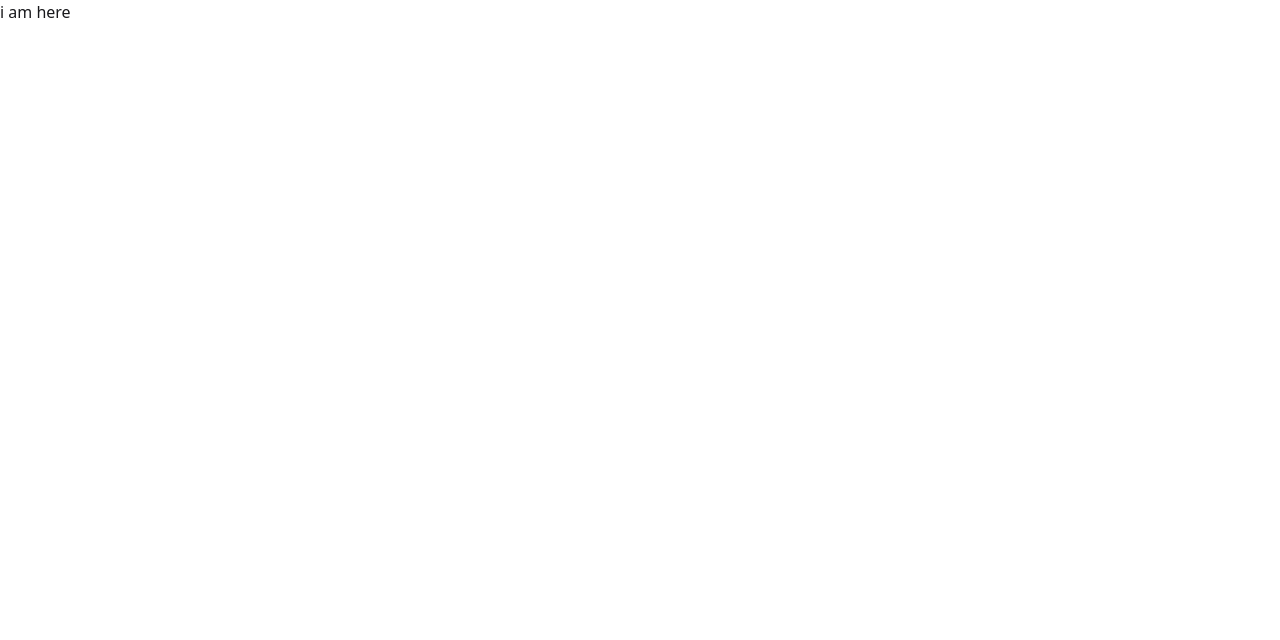
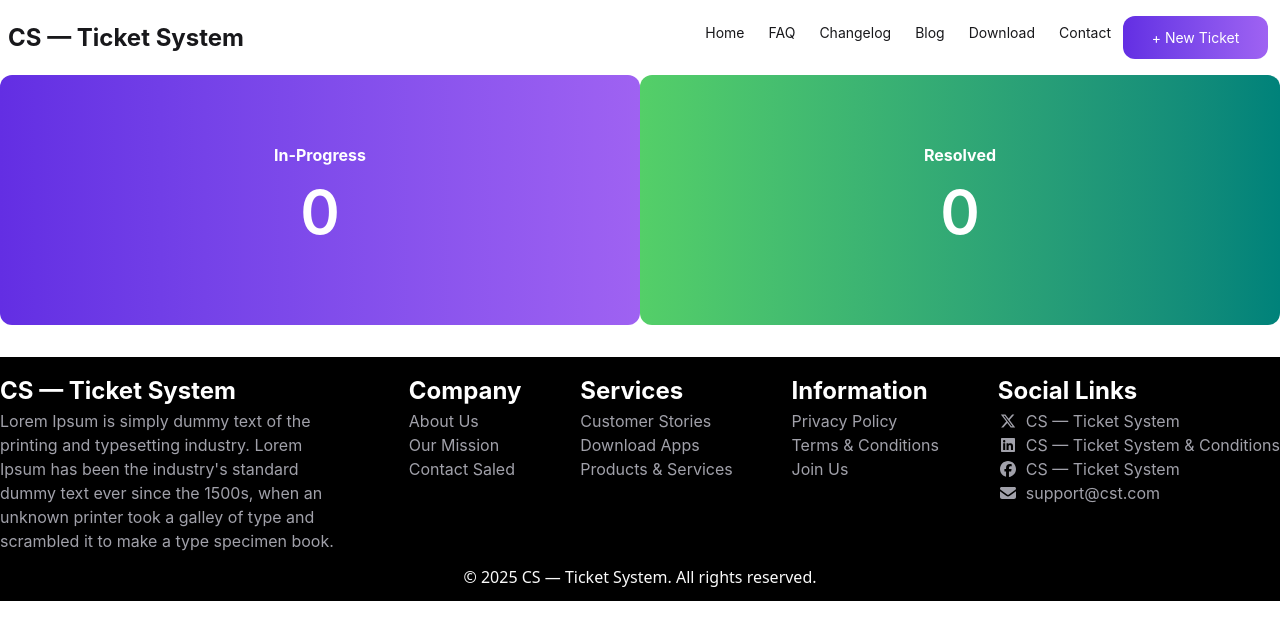
Before and after one commit to muksedaaktar/Assignment-ticket_7, a React (Vite) app: page / in a window 1280 px wide. Shown: the top 640 px of the page. Built offline with nearby package versions, Linux system fonts and the light colour scheme.

Commit message:
navbar banner footer complete

```diff
--- a/package.json
+++ b/package.json
@@ -10,6 +10,11 @@
     "preview": "vite preview"
   },
   "dependencies": {
+    "@fortawesome/fontawesome-svg-core": "^7.0.1",
+    "@fortawesome/free-brands-svg-icons": "^7.0.1",
+    "@fortawesome/free-regular-svg-icons": "^7.0.1",
+    "@fortawesome/free-solid-svg-icons": "^7.0.1",
+    "@fortawesome/react-fontawesome": "^3.0.2",
     "@tailwindcss/vite": "^4.1.13",
     "react": "^19.1.1",
     "react-dom": "^19.1.1",
--- a/src/App.jsx
+++ b/src/App.jsx
@@ -1,12 +1,23 @@
 
 import './App.css'
+import Navbar from './components/Navbar/Navbar'
+import Banner from './components/Navbar/Banner/Banner'
+import Footer from './components/Navbar/Footer/Footer'
+
+
+
 
 function App() {
 
 
   return (
     <>
-     i am here
+    <Navbar></Navbar>
+    <Banner></Banner>
+    <Footer></Footer>
+
+
+
     </>
   )
 }
--- /dev/null
+++ b/src/components/Navbar/Banner/Banner.jsx
@@ -0,0 +1,22 @@
+import React from 'react';
+
+
+const Banner = () => {
+    return (
+        <div className='max-w-[1440px] mx-auto inter flex justify-between'>
+        <div className='w-[708px] h-[250px] bg-gradient-to-r from-[#632EE3]  to-[#9F62F2] text-white rounded-xl flex flex-col justify-center items-center mb-8 font-bold '>
+            <h1>In-Progress</h1>
+            <p className='font-semibold text-[60px]'><span>0</span></p>
+
+        </div>
+        <div className='w-[708px] h-[250px] bg-gradient-to-r from-[#54CF68]  to-[#00827A] text-white rounded-xl flex flex-col justify-center items-center font-bold mb-8'>
+            <h1>Resolved</h1>
+            <p className='font-semibold text-[60px]'><span>0</span></p>
+
+        </div>
+
+        </div>
+    );
+};
+
+export default Banner;
--- /dev/null
+++ b/src/components/Navbar/Footer/Footer.jsx
@@ -0,0 +1,51 @@
+import React from 'react';
+import { FontAwesomeIcon } from '@fortawesome/react-fontawesome'
+import { faEnvelope } from '@fortawesome/free-solid-svg-icons'
+import { faFacebook, faLinkedin, faXTwitter } from '@fortawesome/free-brands-svg-icons'
+const Footer = () => {
+    return (
+        <div className='bg-black pt-4'>
+            <div className='max-w-[1440px] mx-auto inter flex justify-between text-white'>
+                <div className='w-[350px]'>
+                    <h1 className='font-bold text-[24px]'>CS — Ticket System</h1>
+                    <p className='text-[#A1A1AA]'>Lorem Ipsum is simply dummy text of the printing and typesetting industry. Lorem Ipsum has been the industry's standard dummy text ever since the 1500s, when an unknown printer took a galley of type and scrambled it to make a type specimen book.</p>
+
+                </div>
+                <div>
+                    <h1 className='font-bold text-[24px]'>Company</h1>
+                    <p className='text-[#A1A1AA]'>About Us</p>
+                    <p className='text-[#A1A1AA]'>Our Mission</p>
+                    <p className='text-[#A1A1AA]'>Contact Saled</p>
+
+                </div>
+                <div>
+                    <h1 className='font-bold text-[24px]'>Services</h1>
+                    <p className='text-[#A1A1AA]'>Customer Stories</p>
+                    <p className='text-[#A1A1AA]'>Download Apps</p>
+                    <p className='text-[#A1A1AA]'>Products & Services</p>
+
+
+                </div>
+                <div>
+                    <h1 className='font-bold text-[24px]'>Information</h1>
+                    <p className='text-[#A1A1AA]'>Privacy Policy</p>
+                    <p className='text-[#A1A1AA]'>Terms & Conditions</p>
+                    <p className='text-[#A1A1AA]'>Join Us</p>
+
+                </div>
+                <div>
+                    <h1 className='font-bold text-[24px]'>Social Links</h1>
+                    <p className='text-[#A1A1AA]'><FontAwesomeIcon icon={faXTwitter} className="mr-2" />CS — Ticket System</p>
+                    <p className='text-[#A1A1AA]'><FontAwesomeIcon icon={faLinkedin} className="mr-2" />CS — Ticket System & Conditions</p>
+                    <p className='text-[#A1A1AA]'><FontAwesomeIcon icon={faFacebook} className="mr-2" />CS — Ticket System</p>
+                    <p className='text-[#A1A1AA]'><FontAwesomeIcon icon={faEnvelope} className="mr-2" />support@cst.com</p>
+
+                </div>
+            </div>
+            <h1 className='text-center py-3 text-[#FAFAFA]'>© 2025 CS — Ticket System. All rights reserved.</h1>
+
+        </div>
+    );
+};
+
+export default Footer;
--- /dev/null
+++ b/src/components/Navbar/Navbar.jsx
@@ -0,0 +1,26 @@
+import React from 'react';
+
+const Navbar = () => {
+    return (
+        <div class="navbar max-w-[1440px] mx-auto inter flex justify-between">
+      <div className='font-bold text-[24px]'>
+        <h1>CS — Ticket System</h1>
+      </div>
+
+  <div class="flex-none">
+    <ul class="menu menu-horizontal px-1">
+      <li><a>Home</a></li>
+      <li><a>FAQ</a></li>
+      <li><a>Changelog</a></li>
+      <li><a>Blog</a></li>
+      <li><a>Download</a></li>
+      <li><a>Contact</a></li>
+      <button className='w-[145px] h-[43px] bg-gradient-to-r from-[#632EE3]  to-[#9F62F2] text-white rounded-xl '>+ New Ticket</button>
+
+    </ul>
+  </div>
+</div>
+    );
+};
+
+export default Navbar;
--- a/src/index.css
+++ b/src/index.css
@@ -1,2 +1,14 @@
 @import "tailwindcss";
 @plugin "daisyui";
+
+
+@import url('https://fonts.googleapis.com/css2?family=Inter:ital,opsz,wght@0,14..32,100..900;1,14..32,100..900&display=swap');
+
+
+
+
+.inter {
+  font-family: "Inter", sans-serif;
+  font-optical-sizing: auto;
+
+}
```
Also changed, not shown: 1 other file (tests, documents, lock files or other folders).
